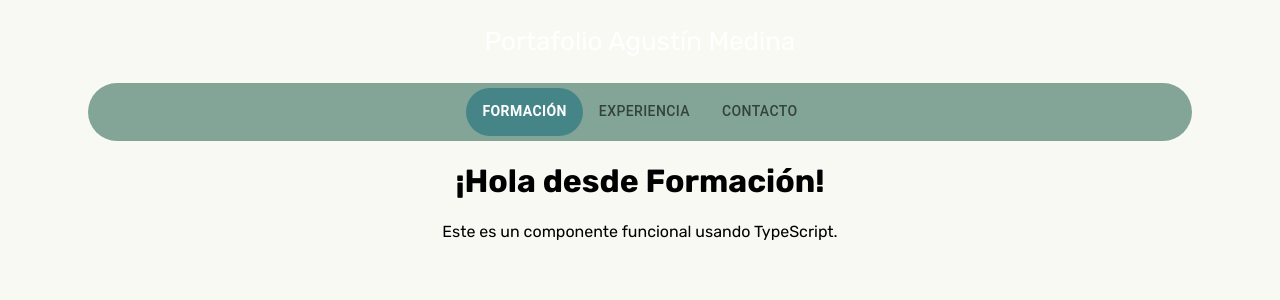
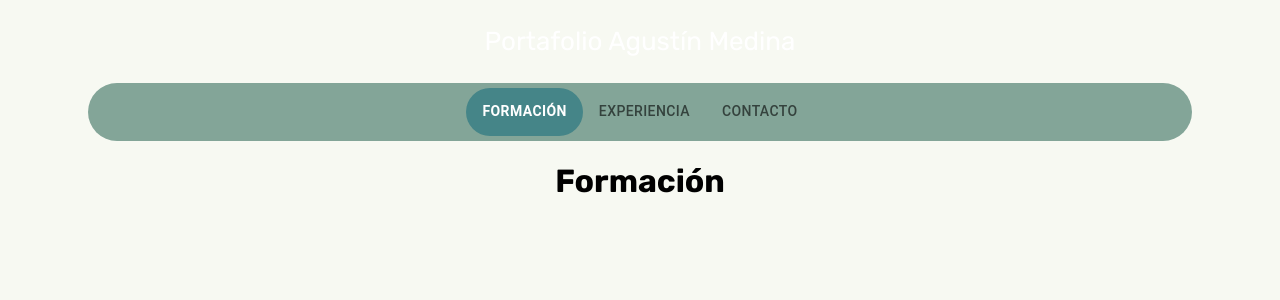
Before and after one commit to AgustinMed/portfolio, a React (Create React App) app: page / in a window 1280 px wide. Shown: the top 300 px of the page. Built offline with nearby package versions, Linux system fonts and the light colour scheme.

Commit message:
prueba para ver como se actualiza vercel

```diff
--- a/src/components/formacion.tsx
+++ b/src/components/formacion.tsx
@@ -3,8 +3,7 @@ import React from 'react';
 const Formacion: React.FC = () => {
   return (
     <div>
-      <h1>¡Hola desde Formación!</h1>
-      <p>Este es un componente funcional usando TypeScript.</p>
+      <h1>Formación</h1>
     </div>
   );
 };
```
